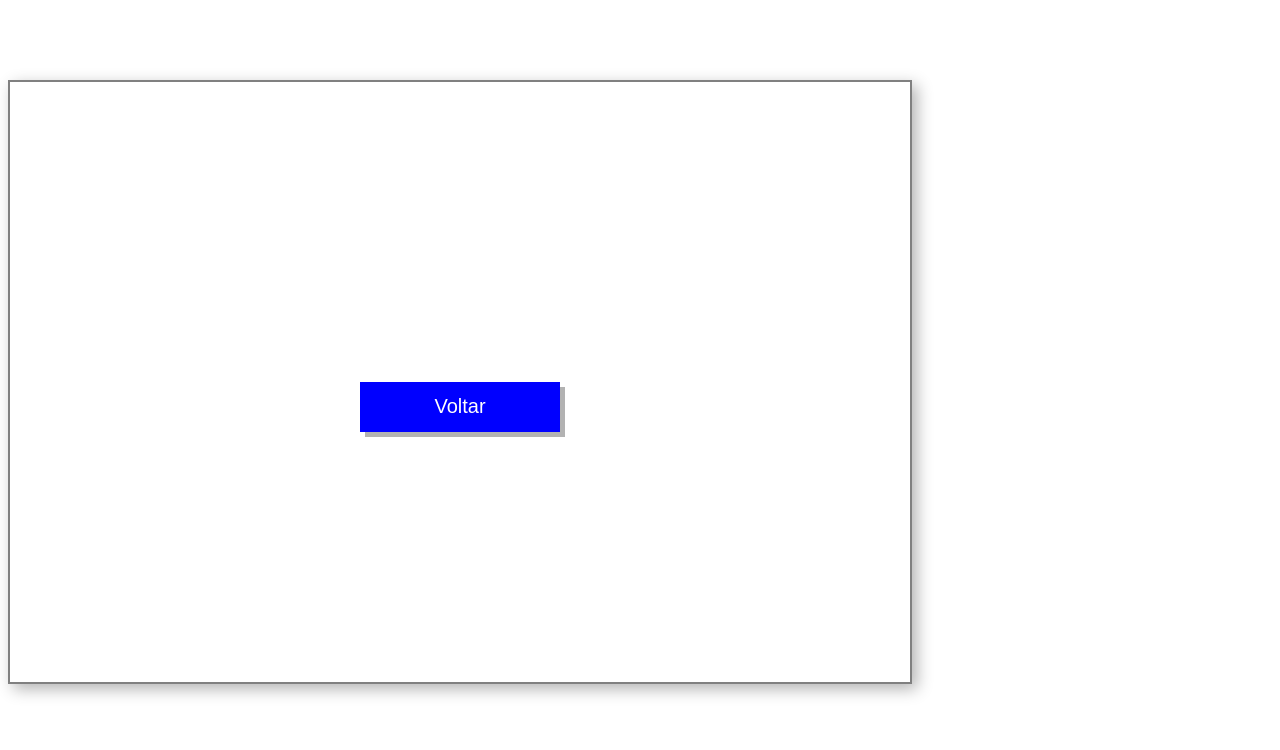
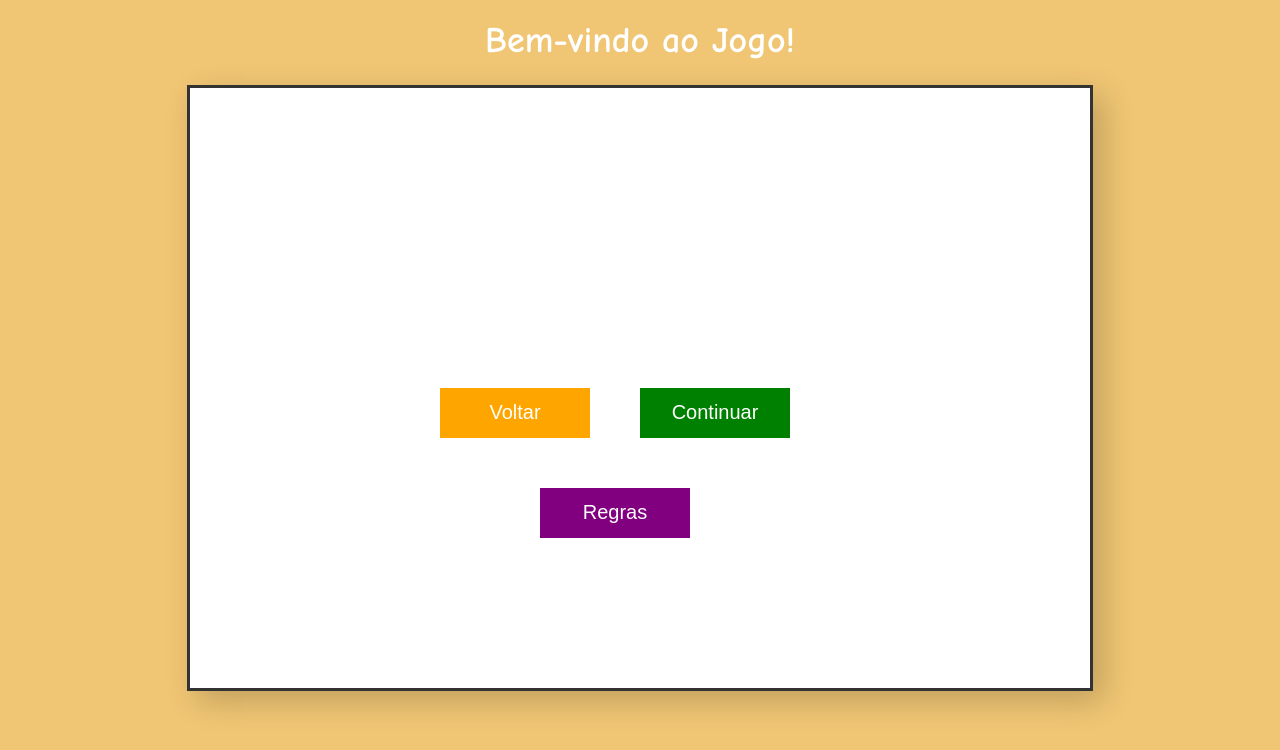
Before and after one commit to brieu2332/Educacao, a plain HTML site: page gabriel/index.html in a window 1280 px wide. Drawn offline with Linux system fonts and the light colour scheme.

Commit message:
jução dos codigos

```diff
--- a/gabriel/canvasTela.html
+++ b/gabriel/index.html
@@ -3,20 +3,14 @@
 <head>
     <meta charset="UTF-8">
     <meta name="viewport" content="width=device-width, initial-scale=1.0">
-    <title>tela canvas</title>
-    <link rel="preload" href="style.css" as="style">
-    <link rel="stylesheet" href="script.js">
-
+    <title>Tela Canvas</title>
     <link rel="stylesheet" href="style.css">
-
-
-
 </head>
 <body>
-    <h1>canvas</h1>
+    <h1>Bem-vindo ao Jogo!</h1>
     <canvas id="myCanvas" width="900" height="600"></canvas>
-
-    <!-- Importando o arquivo JS -->
+    <a href="/amorin/index.html"></a>
+    <a href="/Teste JS/index.html"></a>
     <script src="script.js"></script>
 </body>
 </html>
--- a/gabriel/script.js
+++ b/gabriel/script.js
@@ -1,88 +1,41 @@
 const canvas = document.getElementById('myCanvas');
 const ctx = canvas.getContext('2d');
 
-// Desenha um retângulo
-ctx.fillStyle = 'blue';
-ctx.fillRect(50, 50, 150, 100);
-
-// Desenha uma linha
-ctx.beginPath();
-ctx.moveTo(10, 10);
-ctx.lineTo(200, 200);
-ctx.strokeStyle = 'red';
-ctx.lineWidth = 5;
-ctx.stroke();
-
-// Desenha um círculo
-ctx.beginPath();
-ctx.arc(300, 200, 50, 0, Math.PI * 2, false);
-ctx.fillStyle = 'green';
-ctx.fill();
-
-// Desenha um retângulo preenchido
-ctx.fillStyle = "red";
-ctx.fillRect(500, 100, 100, 100);
-
-//-------------------------------------------------------------------------------------------------------------------
-// Botão com efeito de hover
-const botao = {
-    x: 350,
-    y: 300,
-    width: 200,
-    height: 50,
-    texto: 'Voltar',
-    corBotao: 'blue',
-    corHover: 'red',
-    corTexto: 'white'
-};
-
-// Função para desenhar o botão
-function desenharBotao(cor) {
-    ctx.fillStyle = cor;
-    ctx.fillRect(botao.x, botao.y, botao.width, botao.height);
+// Função para desenhar um botão
+function desenharBotao(x, y, width, height, texto, corBotao, corTexto) {
+    ctx.fillStyle = corBotao;
+    ctx.fillRect(x, y, width, height);
 
     // Estilo do texto
-    ctx.fillStyle = botao.corTexto;
+    ctx.fillStyle = corTexto;
     ctx.font = '20px Arial';
     ctx.textAlign = 'center';
     ctx.textBaseline = 'middle';
-
-    // Desenhar o texto no centro do botão
-    ctx.fillText(botao.texto, botao.x + botao.width / 2, botao.y + botao.height / 2);
-}
-
-// Função para desenhar a sombra do botão
-function desenharSombra(xSombra, ySombra) {
-    ctx.clearRect(0, 0, canvas.width, canvas.height); // Limpa o canvas antes de desenhar
-    ctx.fillStyle = "rgba(0, 0, 0, 0.3)";
-    ctx.fillRect(xSombra, ySombra, botao.width, botao.height); // Sombra deslocada
+    ctx.fillText(texto, x + width / 2, y + height / 2);
 }
 
 // Função para verificar se o mouse está sobre o botão
-function mouseSobreBotao(xMouse, yMouse) {
+function mouseSobreBotao(xMouse, yMouse, x, y, width, height) {
     return (
-        xMouse >= botao.x &&
-        xMouse <= botao.x + botao.width &&
-        yMouse >= botao.y &&
-        yMouse <= botao.y + botao.height
+        xMouse >= x &&
+        xMouse <= x + width &&
+        yMouse >= y &&
+        yMouse <= y + height
     );
 }
 
-// Evento de movimento do mouse para hover
-canvas.addEventListener('mousemove', function(event) {
-    const rect = canvas.getBoundingClientRect();
-    const xMouse = event.clientX - rect.left;
-    const yMouse = event.clientY - rect.top;
+// Definições dos botões
+const botoes = [
+    { x: 250, y: 300, width: 150, height: 50, texto: 'Voltar', corBotao: 'orange', link: '/amorin/index.html' },
+    { x: 450, y: 300, width: 150, height: 50, texto: 'Continuar', corBotao: 'green', link: '/Teste JS/index.html' },
+    { x: 350, y: 400, width: 150, height: 50, texto: 'Regras', corBotao: 'purple', link: '/regras.html' }
+];
 
-    // Limpa o canvas e redesenha a sombra e os elementos
-    if (mouseSobreBotao(xMouse, yMouse)) {
-        desenharSombra(botao.x - 5, botao.y - 5); // Sombra ajustada ao hover
-        desenharBotao(botao.corHover);
-    } else {
-        desenharSombra(botao.x + 5, botao.y + 5); // Sombra normal
-        desenharBotao(botao.corBotao);
-    }
-});
+// Função para desenhar todos os botões
+function desenharBotoes() {
+    ctx.clearRect(0, 0, canvas.width, canvas.height); // Limpa o canvas
+    botoes.forEach(botao => desenharBotao(botao.x, botao.y, botao.width, botao.height, botao.texto, botao.corBotao, 'white'));
+}
 
 // Evento de clique no botão
 canvas.addEventListener('click', function(event) {
@@ -90,12 +43,13 @@ canvas.addEventListener('click', function(event) {
     const xMouse = event.clientX - rect.left;
     const yMouse = event.clientY - rect.top;
 
-    // Verificar se o clique foi no botão
-    if (mouseSobreBotao(xMouse, yMouse)) {
-        window.location.href = '/web/index.html'; // Redireciona para outra página
-    }
+    // Verifica qual botão foi clicado
+    botoes.forEach(botao => {
+        if (mouseSobreBotao(xMouse, yMouse, botao.x, botao.y, botao.width, botao.height)) {
+            window.location.href = botao.link; // Redireciona para o link do botão
+        }
+    });
 });
 
-// Desenhar o botão e a sombra inicial
-desenharSombra(botao.x + 5, botao.y + 5); // Sombra inicial
-desenharBotao(botao.corBotao);
+// Desenha os botões inicialmente
+desenharBotoes();
--- a/gabriel/style.css
+++ b/gabriel/style.css
@@ -1,44 +1,41 @@
-
 body {
-    /* margin: 0;
-    padding: 0; */
-    background: url('/web/lib/aquarelle.jpeg')
-    no-repeat center center fixed;
-    background-size: cover;
-}
-
-Canvas {
-    border: 2px solid gray; /* Borda preta */
-    box-shadow: 5px 5px 15px rgba(0, 0, 0, 0.3); /* Sombra */
-    background-color: #fff; /* Fundo branco */
-}
-
-iframe{
-    color: aliceblue;
-}
-
-h2{
-    color: white;
+    background-color: #f0c674; /* Cor de fundo mais suave */
+    font-family: 'Comic Sans MS', cursive, sans-serif; /* Fonte infantil */
 }
 
 h1 {
     text-align: center;
-    color: white;
-
+    color: #fff;
+    font-size: 36px;
+    margin-top: 20px;
 }
 
-p{
-    color: white;
+canvas {
+    display: block;
+    margin: 20px auto;
+    border: 3px solid #333;
+    background-color: #fff;
+    box-shadow: 10px 10px 30px rgba(0, 0, 0, 0.2);
 }
 
-ul{
-    color: white;
+/* Estilo básico para links de botão */
+.button {
+    display: inline-block;
+    margin: 10px 20px;
+    padding: 15px 30px;
+    color: #fff;
+    background-color: #3498db;
+    text-align: center;
+    font-size: 24px;
+    border-radius: 10px;
+    text-decoration: none;
+    transition: background-color 0.3s ease;
 }
 
-ol{
-    color: white;
+.button:hover {
+    background-color: #2980b9;
 }
 
-a{
-    color:mediumslateblue
+.button:active {
+    background-color: #1c5981;
 }
```
Also changed, not shown: amorin/index.html (+1 -1 lines).
